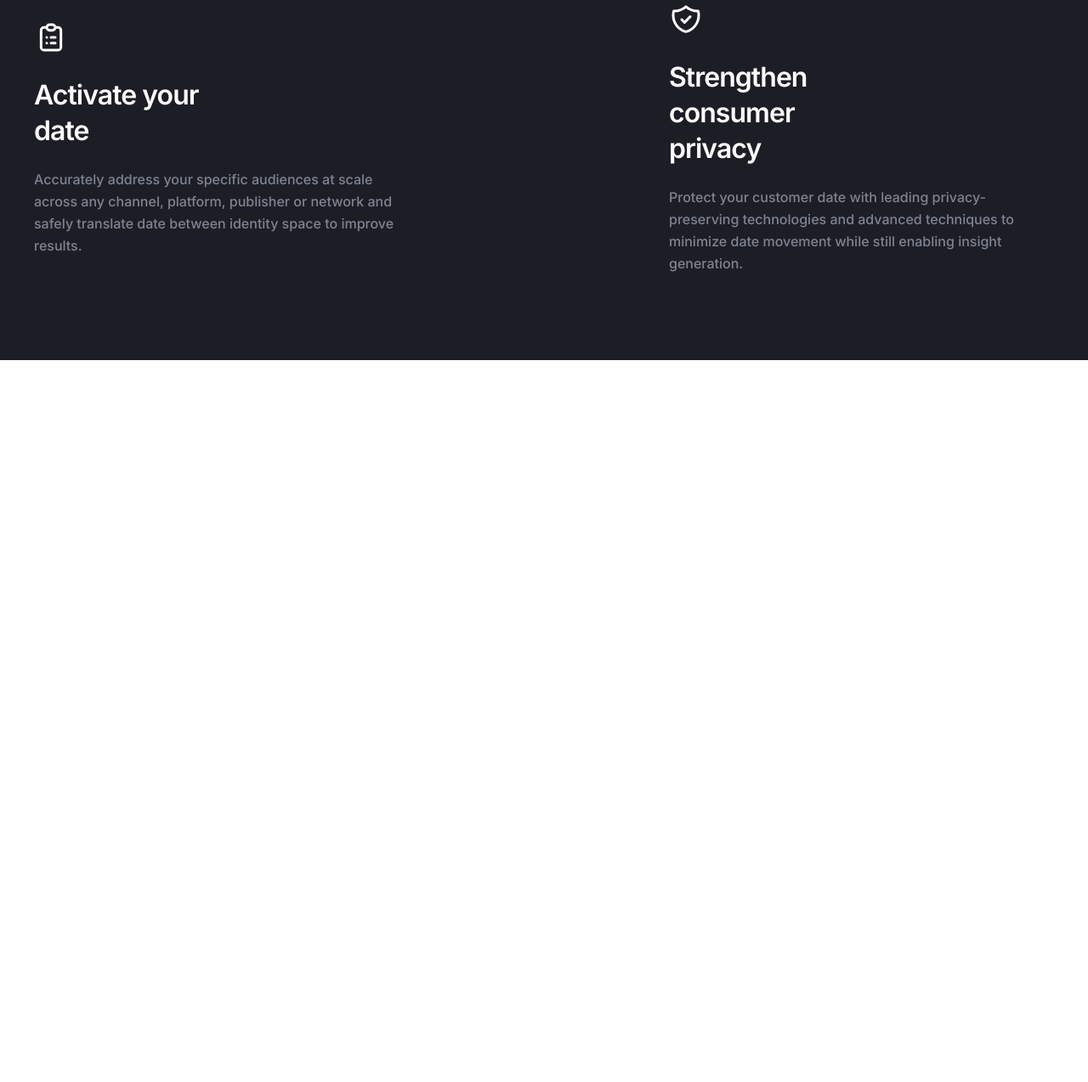
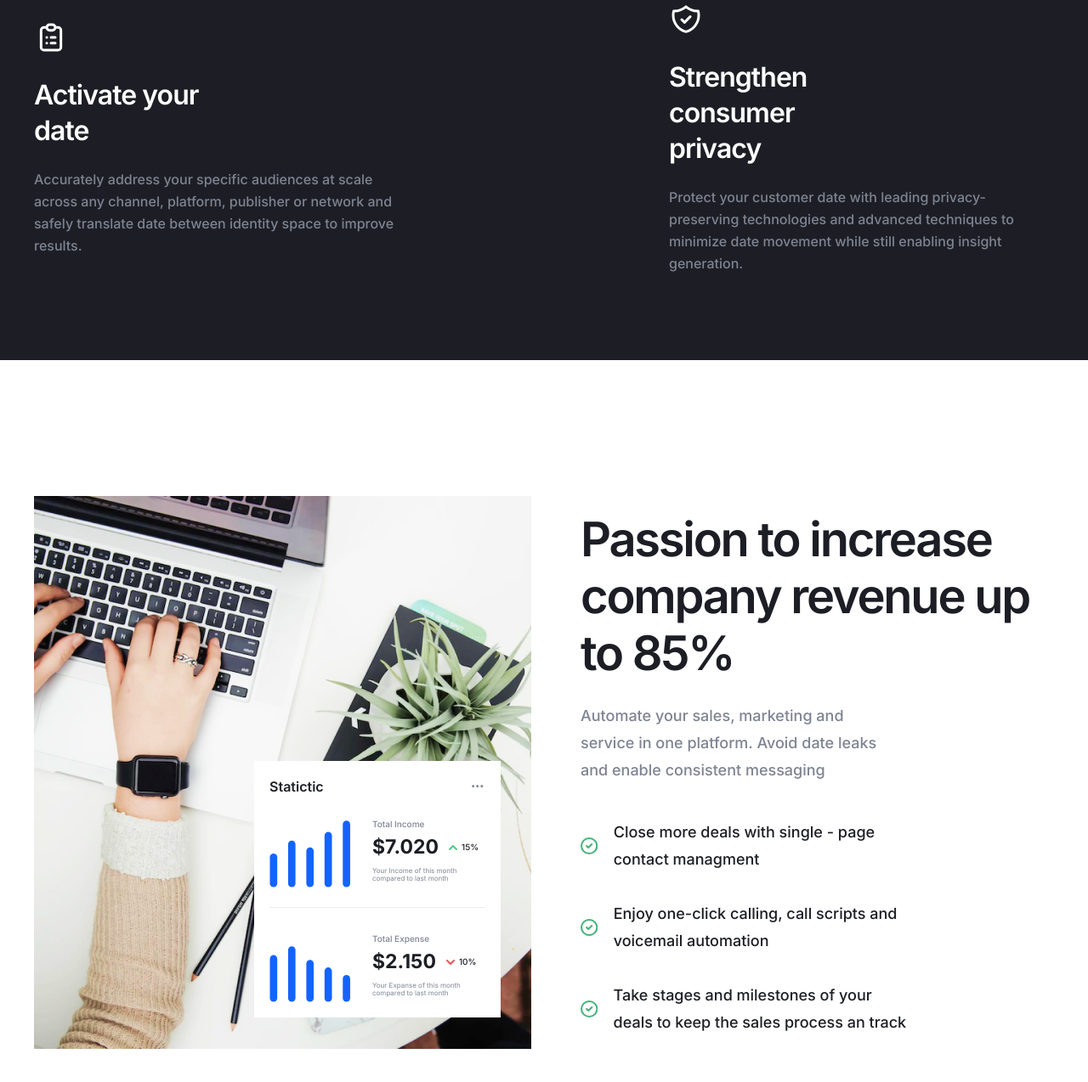
Before and after one commit to Denis-web3/coca, a website built with Vite: page src/index.html in a window 1280 px wide. Shown: the part 1694-2968 px from the top of the page at 85% size. Before the commit the page ends 2118 px from the top, so only its background shows below. Built offline with nearby package versions, Linux system fonts and the light colour scheme.

Commit message:
Created features section

```diff
--- /dev/null
+++ b/src/html/components/home/features.html
@@ -0,0 +1,118 @@
+<section class="features">
+  <div class="container features__container">
+    <div class="features__left">
+      <img
+        loading="lazy"
+        src="../../../assets/image/features-img.jpg"
+        width="585"
+        height="651"
+        alt="Woman typing on laptop"
+      />
+      <div class="features__stats">
+        <div class="features__stats-head">
+          <h4 class="features__stats-title text-p-default">Statictic</h4>
+          <img
+            loading="lazy"
+            src="../../../assets/icons/more-icons-svg.svg"
+            width="18"
+            height="19"
+            alt="Ellipsis icon"
+          />
+        </div>
+        <div class="features__stats-item">
+          <img
+            loading="lazy"
+            class="features__stats-item-img"
+            src="./assets/icons/features-total-income-icon.svg"
+            width="95"
+            height="88"
+            alt="Total income graphic"
+          />
+          <div class="features__stats-item-info">
+            <h5 class="features__stats-item-title">Total Income</h5>
+            <div class="features__stats-item-price">
+              <span class="features__stats-item-price-num">$7.020</span>
+              <div class="features__stats-item-price-proc">
+                <svg
+                  width="10"
+                  height="6"
+                  viewBox="0 0 10 6"
+                  fill="none"
+                  xmlns="http://www.w3.org/2000/svg"
+                >
+                  <path
+                    fill-rule="evenodd"
+                    clip-rule="evenodd"
+                    d="M9.70711 5.70717C9.31658 6.09769 8.68342 6.09769 8.29289 5.70717L5 2.41427L1.70711 5.70717C1.31658 6.09769 0.683417 6.09769 0.292894 5.70717C-0.0976312 5.31664 -0.0976312 4.68348 0.292894 4.29295L4.29289 0.292954C4.68342 -0.0975701 5.31658 -0.09757 5.70711 0.292954L9.70711 4.29295C10.0976 4.68348 10.0976 5.31664 9.70711 5.70717Z"
+                    fill="#50CD89"
+                  />
+                </svg>
+                15%
+              </div>
+            </div>
+            <p class="features__stats-item-descr">
+              Your Income of this month compared to last month
+            </p>
+          </div>
+        </div>
+        <div class="features__stats-item">
+          <img
+            loading="lazy"
+            class="features__stats-item-img"
+            src="./assets/icons/features-total-expense-icon.svg"
+            width="95"
+            height="88"
+            alt="Total expense graphic"
+          />
+          <div class="features__stats-item-info">
+            <h5 class="features__stats-item-title">Total Expense</h5>
+            <div class="features__stats-item-price">
+              <span class="features__stats-item-price-num">$2.150</span>
+              <div class="features__stats-item-price-proc">
+                <svg
+                  width="10"
+                  height="6"
+                  viewBox="0 0 10 6"
+                  fill="none"
+                  xmlns="http://www.w3.org/2000/svg"
+                >
+                  <path
+                    fill-rule="evenodd"
+                    clip-rule="evenodd"
+                    d="M0.292893 0.293015C0.683417 -0.097509 1.31658 -0.097509 1.70711 0.293015L5 3.58591L8.29289 0.293015C8.68342 -0.097509 9.31658 -0.097509 9.70711 0.293015C10.0976 0.68354 10.0976 1.3167 9.70711 1.70723L5.70711 5.70723C5.31658 6.09775 4.68342 6.09775 4.29289 5.70723L0.292893 1.70723C-0.0976311 1.3167 -0.0976311 0.68354 0.292893 0.293015Z"
+                    fill="#EB5757"
+                  />
+                </svg>
+                10%
+              </div>
+            </div>
+            <p class="features__stats-item-descr">
+              Your Expanse of this month compared to last month
+            </p>
+          </div>
+        </div>
+      </div>
+    </div>
+    <div class="features__right">
+      <h2 class="features__title heading-h2">
+        Passion to increase company revenue up to 85%
+      </h2>
+      <p class="features__descr text-p-medium">
+        Automate your sales, marketing and service in one platform. Avoid date
+        leaks and enable consistent messaging
+      </p>
+      <ul class="features__list">
+        <li class="features__item text-p-medium">
+          Close more deals with single - page contact managment
+        </li>
+        <li class="features__item text-p-medium">
+          Enjoy one-click calling, call scripts and voicemail automation
+        </li>
+        <li class="features__item text-p-medium">
+          Take stages and milestones of your deals to keep the sales process an
+          track
+        </li>
+      </ul>
+    </div>
+  </div>
+</section>
--- a/src/html/components/home/overview.html
+++ b/src/html/components/home/overview.html
@@ -12,6 +12,7 @@
     <ul class="overview__list">
       <li class="overview__item">
         <img
+          loading="lazy"
           class="overview__item-icon"
           src="../../../assets/icons/calendar-icon.svg"
           width="40"
@@ -30,6 +31,7 @@
       </li>
       <li class="overview__item">
         <img
+          loading="lazy"
           class="overview__item-icon"
           src="../../../assets/icons/todo-icon.svg"
           width="40"
@@ -45,6 +47,7 @@
       <li class="overview__item">
         <img
           class="overview__item-icon"
+          loading="lazy"
           src="../../../assets/icons/list-icon.svg"
           width="40"
           height="40"
@@ -59,6 +62,7 @@
       </li>
       <li class="overview__item">
         <img
+          loading="lazy"
           class="overview__item-icon"
           src="../../../assets/icons/shield-icon.svg"
           width="40"
--- a/src/index.html
+++ b/src/index.html
@@ -5,6 +5,7 @@
     <load src="./html/components/header.html" />
     <load src="./html/components/home/hero.html" />
     <load src="./html/components/home/overview.html" />
+    <load src="./html/components/home/features.html" />
 
     <script type="module" src="/js/main.js"></script>
   </body>
--- /dev/null
+++ b/src/scss/components/home/features.scss
@@ -0,0 +1,179 @@
+.features {
+  padding: 160px 0 94px;
+
+  @include mobile {
+    padding: 60px 0 64px;
+  }
+
+  &__container {
+    @include flex-all-between;
+
+    @include mini-desktop {
+      gap: 40px;
+      flex-direction: column;
+      align-items: flex-start;
+    }
+
+    @include mobile {
+      gap: 25px;
+    }
+  }
+
+  &__left {
+    position: relative;
+  }
+
+  &__stats {
+    position: absolute;
+    right: 36px;
+    bottom: 40px;
+    padding: 18px;
+    max-width: 290px;
+    background-color: #fff;
+
+    @include mobile {
+      right: 16px;
+      bottom: 20px;
+    }
+
+    @include small-mobile {
+      right: 12px;
+      bottom: 12px;
+      padding: 14px;
+      max-width: 240px;
+    }
+
+    &-head {
+      @include flex-all-between;
+      margin-bottom: 19px;
+    }
+
+    &-title {
+      font-weight: 600;
+      font-size: 16px;
+      line-height: 150%;
+      color: #1d1e25;
+    }
+
+    &-item {
+      @include flex-align-center;
+      gap: 26px;
+
+      &:not(:last-child) {
+        border-bottom: 1px solid #ededed;
+        padding-bottom: 23px;
+      }
+
+      &:last-child {
+        padding-top: 23px;
+      }
+
+      &-img {
+        @include small-mobile {
+          width: 65px;
+        }
+      }
+
+      &-title {
+        margin-bottom: 6px;
+        font-weight: 500;
+        font-size: 10px;
+        line-height: 150%;
+        color: var(--neutral-color-150);
+      }
+
+      &-price {
+        @include flex-align-center;
+        gap: 12px;
+        margin-bottom: 9px;
+
+        &-num {
+          font-weight: 700;
+          font-size: 23px;
+          line-height: 120%;
+          color: #1d1e25;
+
+          @include mobile {
+            font-size: 18px;
+          }
+        }
+
+        &-proc {
+          @include flex-align-center;
+          gap: 5px;
+          font-weight: 500;
+          font-size: 10px;
+          line-height: 150%;
+          color: #1d1e25;
+        }
+      }
+
+      &-descr {
+        font-weight: 400;
+        font-size: 8px;
+        color: var(--neutral-color-150);
+      }
+    }
+  }
+
+  &__right {
+    max-width: 557px;
+
+    @include mini-desktop {
+      max-width: 992px;
+    }
+  }
+
+  &__title {
+    margin-bottom: 24px;
+    font-weight: 600;
+    letter-spacing: -0.04em;
+    color: var(--neutral-color-100);
+
+    @include mobile {
+      margin-bottom: 20px;
+    }
+  }
+
+  &__descr {
+    margin-bottom: 40px;
+    max-width: 360px;
+    font-weight: 500;
+    line-height: 178%;
+    color: var(--neutral-color-150);
+
+    @include mini-desktop {
+      max-width: 700px;
+    }
+  }
+
+  &__item {
+    @include flex-align-center;
+    max-width: 393px;
+    font-weight: 500;
+    line-height: 178%;
+    color: var(--neutral-color-100);
+
+    @include mini-desktop {
+      max-width: 700px;
+    }
+
+    &:not(:last-child) {
+      margin-bottom: 32px;
+
+      @include mobile {
+        margin-bottom: 22px;
+      }
+    }
+
+    &::before {
+      content: '';
+      display: inline-block;
+      margin-right: 19px;
+      padding-right: 19px;
+      width: 20px;
+      height: 20px;
+      background: url('../../../assets/icons/features-tick-icon.svg');
+    }
+  }
+}
--- a/src/scss/main.scss
+++ b/src/scss/main.scss
@@ -6,3 +6,4 @@
 @import './components/header';
 @import './components/home/hero';
 @import './components/home/overview';
+@import './components/home/features';
```
Also changed, not shown: src/assets/icons/features-tick-icon.svg (added), src/assets/icons/features-total-expense-icon.svg (added), src/assets/icons/features-total-income-icon.svg (added), src/assets/icons/more-icons-svg.svg (added), src/assets/image/features-img.jpg (added).
